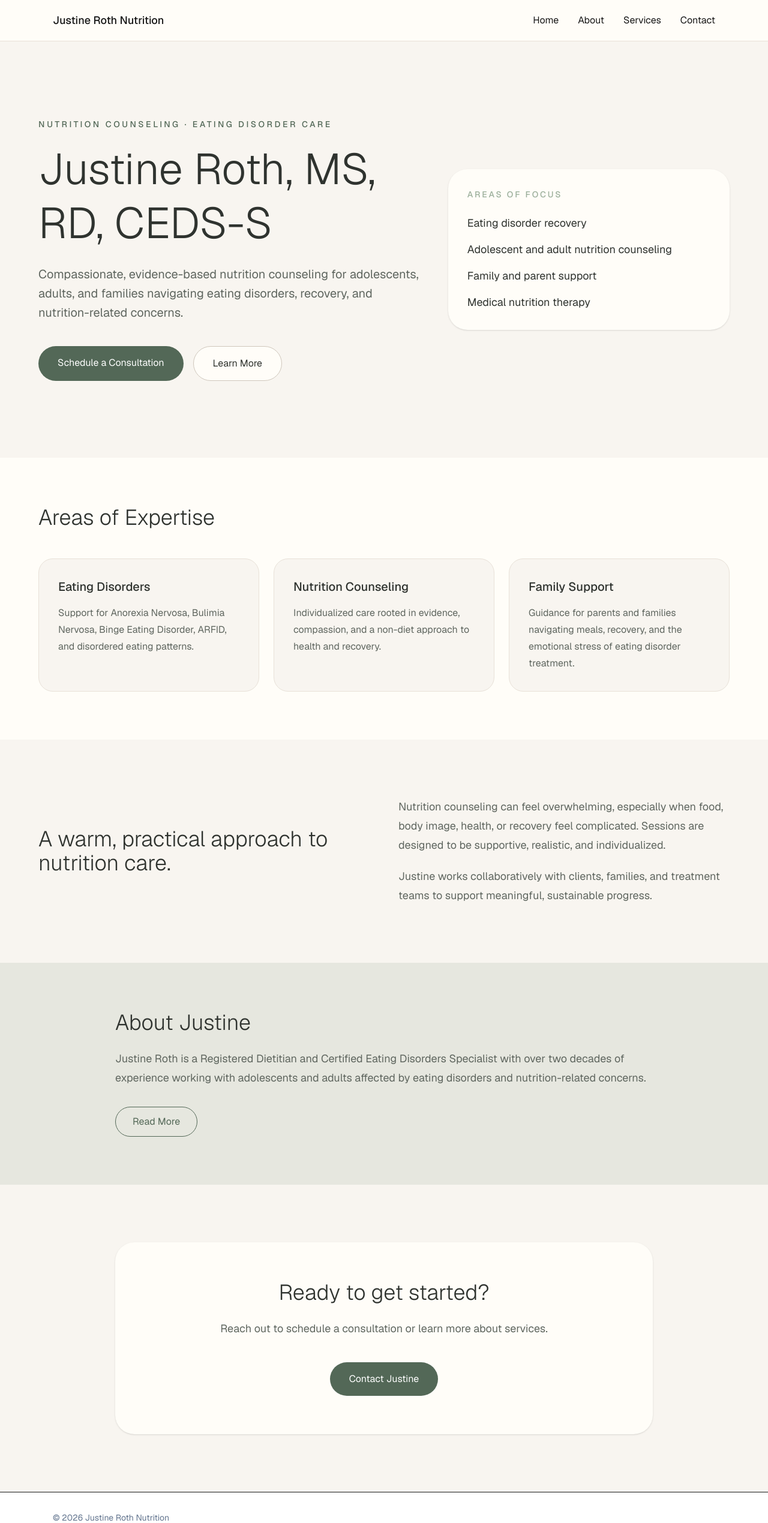
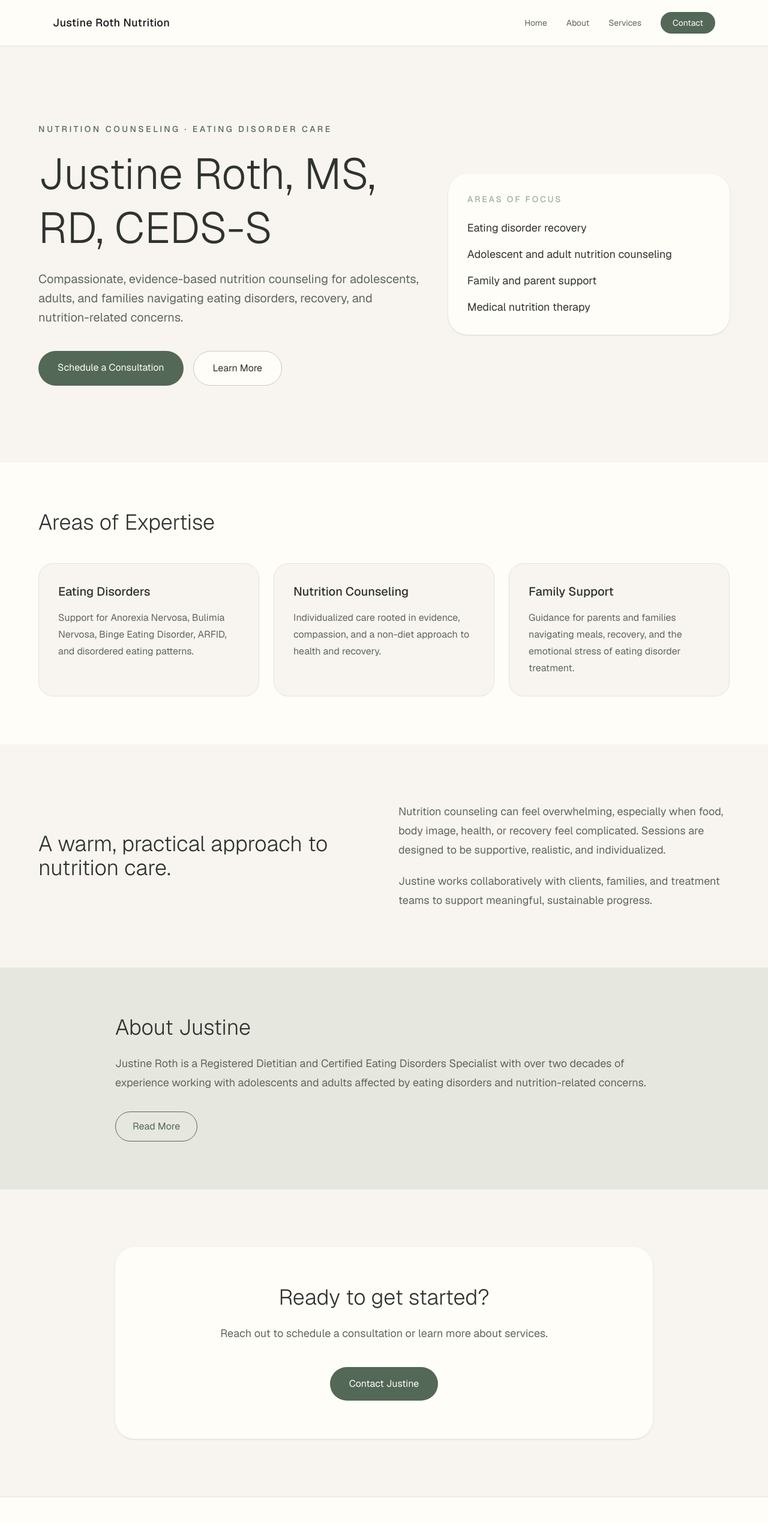
Before and after one commit to justinerothrd/justine-roth-nutrition, a Next.js app: page / in a window 1280 px wide. Shown: the top 2539 px of the page at 60% size. Built offline with nearby package versions, Linux system fonts and the light colour scheme.

Commit message:
Update layout.tsx

```diff
--- a/app/layout.tsx
+++ b/app/layout.tsx
@@ -20,26 +20,45 @@ export default function RootLayout({
   return (
     <html lang="en">
       <body className={`${geist.className} bg-[#F8F5F0] text-[#2F332F]`}>
-        <header className="border-b border-[#E8E1D8] bg-[#FFFDF8]/90">
+        <header className="sticky top-0 z-50 border-b border-[#E8E1D8] bg-[#FFFDF8]/95 backdrop-blur">
           <div className="mx-auto flex max-w-6xl items-center justify-between px-6 py-5">
-            <a href="/" className="text-lg font-medium">
+            <a href="/" className="text-base font-medium tracking-wide md:text-lg">
               Justine Roth Nutrition
             </a>
 
-            <nav className="hidden gap-8 md:flex">
-              <a href="/">Home</a>
-              <a href="/about">About</a>
-              <a href="/services">Services</a>
-              <a href="/contact">Contact</a>
+            <nav className="hidden items-center gap-8 text-sm text-[#5F665F] md:flex">
+              <a className="transition hover:text-[#2F332F]" href="/">Home</a>
+              <a className="transition hover:text-[#2F332F]" href="/about">About</a>
+              <a className="transition hover:text-[#2F332F]" href="/services">Services</a>
+              <a
+                className="rounded-full bg-[#536857] px-5 py-2 text-white transition hover:bg-[#435646]"
+                href="/contact"
+              >
+                Contact
+              </a>
             </nav>
+
+            <a
+              href="/contact"
+              className="rounded-full bg-[#536857] px-4 py-2 text-sm text-white md:hidden"
+            >
+              Contact
+            </a>
           </div>
         </header>
 
         {children}
 
-        <footer className="border-t py-8">
-          <div className="mx-auto max-w-6xl px-6 text-sm text-slate-500">
-            © {new Date().getFullYear()} Justine Roth Nutrition
+        <footer className="border-t border-[#E8E1D8] bg-[#FFFDF8] px-6 py-10">
+          <div className="mx-auto flex max-w-6xl flex-col gap-6 text-sm text-[#5F665F] md:flex-row md:items-center md:justify-between">
+            <div>
+              <p className="font-medium text-[#2F332F]">Justine Roth Nutrition</p>
+              <p className="mt-1">
+                Eating Disorder & Nutrition Counseling
+              </p>
+            </div>
+
+            <p>© {new Date().getFullYear()} Justine Roth Nutrition</p>
           </div>
         </footer>
       </body>
```
